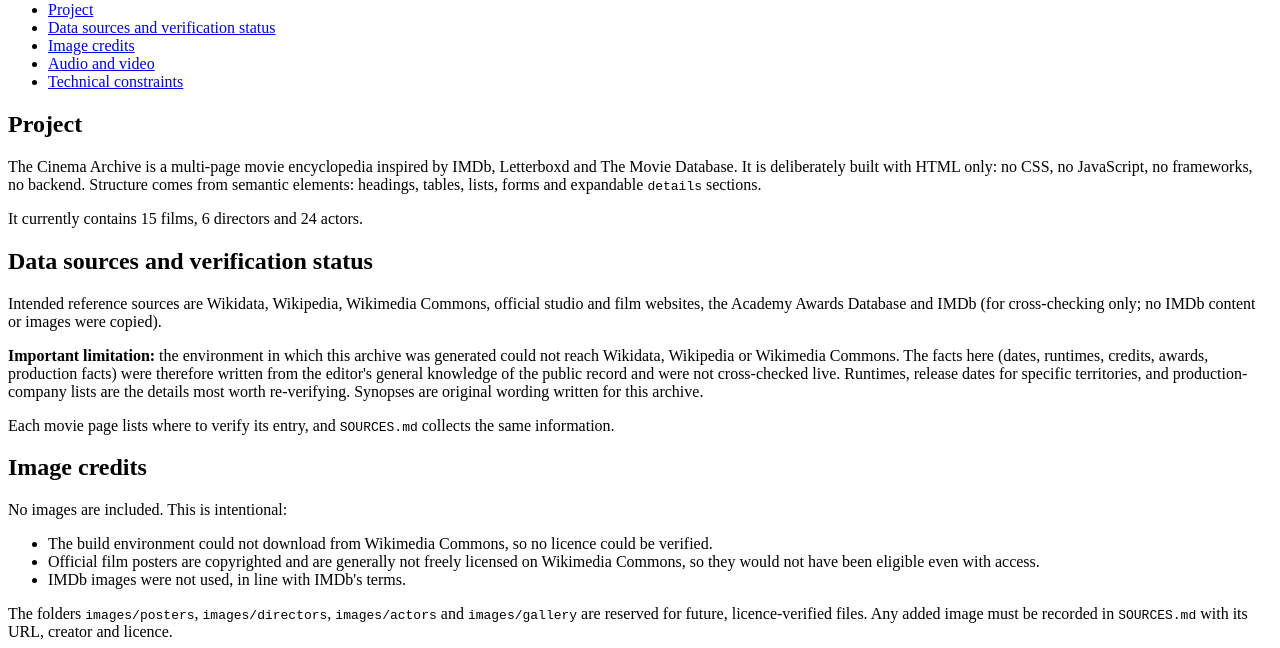
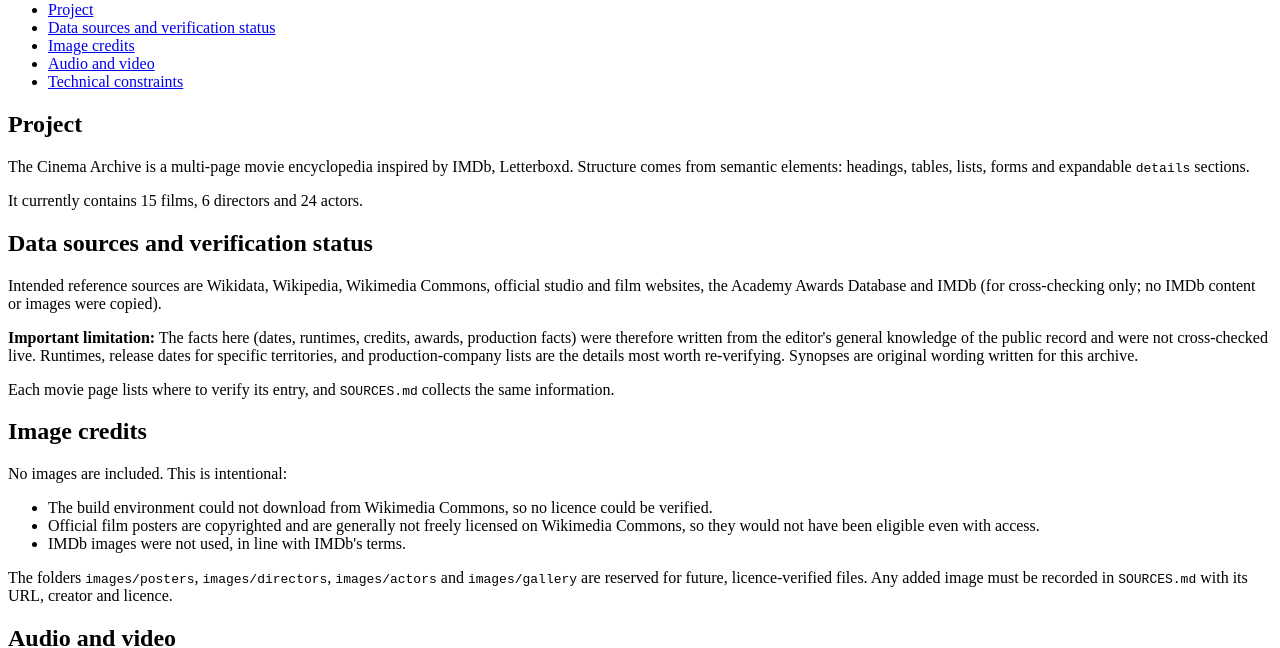
Before and after one commit to kidusk12/Cinema_Encyclopedia, a plain HTML site: page about.html in a window 1280 px wide. Shown: the part 191-839 px from the top of the page. Drawn offline with Linux system fonts and the light colour scheme.

Commit message:
Update project description in about.html
Removed mention of frameworks and backend from project description.

```diff
--- a/about.html
+++ b/about.html
@@ -20,13 +20,13 @@
 <nav aria-label="On this page"><ul><li><a href="#project">Project</a></li><li><a href="#data">Data sources and verification status</a></li><li><a href="#images">Image credits</a></li><li><a href="#media">Audio and video</a></li><li><a href="#technical">Technical constraints</a></li></ul></nav>
 <section id="project">
 <h2>Project</h2>
-<p>The Cinema Archive is a multi-page movie encyclopedia inspired by IMDb, Letterboxd and The Movie Database. It is deliberately built with HTML only: no CSS, no JavaScript, no frameworks, no backend. Structure comes from semantic elements: headings, tables, lists, forms and expandable <code>details</code> sections.</p>
+<p>The Cinema Archive is a multi-page movie encyclopedia inspired by IMDb, Letterboxd. Structure comes from semantic elements: headings, tables, lists, forms and expandable <code>details</code> sections.</p>
 <p>It currently contains 15 films, 6 directors and 24 actors.</p>
 </section>
 <section id="data">
 <h2>Data sources and verification status</h2>
 <p>Intended reference sources are Wikidata, Wikipedia, Wikimedia Commons, official studio and film websites, the Academy Awards Database and IMDb (for cross-checking only; no IMDb content or images were copied).</p>
-<p><strong>Important limitation:</strong> the environment in which this archive was generated could not reach Wikidata, Wikipedia or Wikimedia Commons. The facts here (dates, runtimes, credits, awards, production facts) were therefore written from the editor's general knowledge of the public record and were not cross-checked live. Runtimes, release dates for specific territories, and production-company lists are the details most worth re-verifying. Synopses are original wording written for this archive.</p>
+<p><strong>Important limitation:</strong> The facts here (dates, runtimes, credits, awards, production facts) were therefore written from the editor's general knowledge of the public record and were not cross-checked live. Runtimes, release dates for specific territories, and production-company lists are the details most worth re-verifying. Synopses are original wording written for this archive.</p>
 <p>Each movie page lists where to verify its entry, and <code>SOURCES.md</code> collects the same information.</p>
 </section>
 <section id="images">
```
